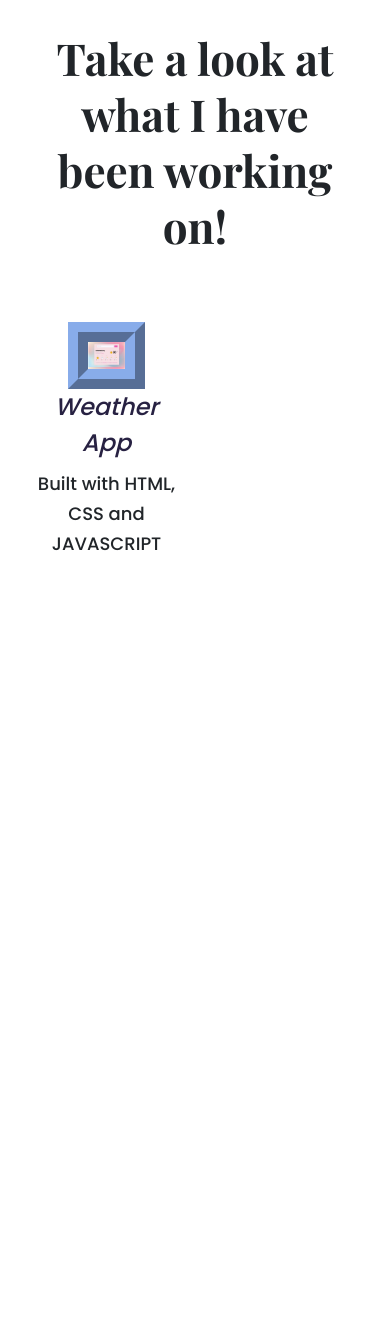
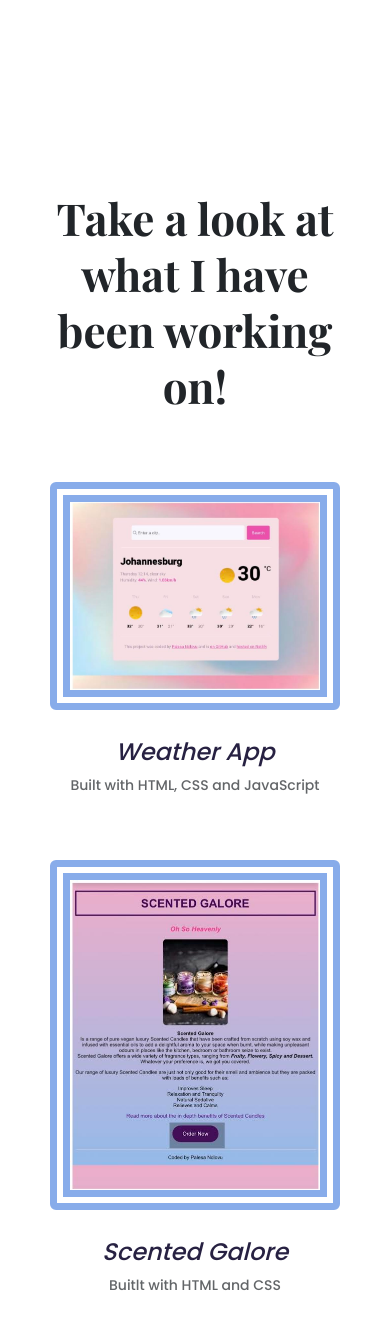
Before and after one commit to LesaN99/Portfolio-project, a plain HTML site: page work.html in a window 390 px wide. Before the commit the page ends 844 px from the top, so only its background shows below. Drawn offline with nearby package versions, Linux system fonts and the light colour scheme.

Commit message:
Injected the work.html file content and more CSS properties to make website  more functional.

```diff
--- a/styles/app.css
+++ b/styles/app.css
@@ -82,28 +82,35 @@ p {
 }
 
 .pic {
-    border: 20px ridge var(--secondary-color);
+    border: 20px double var(--secondary-color);
 }
 .content-container {
     padding: 160px 20px;
-}
-.content-container h1 {
-    font-size: 64px;
-    line-height: 80px;
-}
-
-.content-container p {
-    font-size: 18px;
-    font-family: var(--default-font-family);
 }
 
 .content {
     margin: 30px;
 }
 
+.content h1 {
+    font-size: 64px;
+    font-family: var(--heading-font-family);
+    line-height: 80px;
+}
+
+.content h3 {
+    line-height: 1.5;
+}
+
+.content p {
+    font-size: 14px;
+    font-family: var(--default-font-family);
+}
+
+
 @media (max-width:900px) {
     h1,
-    .content-container h1 {
+    .content h1 {
         font-size: 44px;
         line-height: 56px;
     }
@@ -119,13 +126,16 @@ p {
         padding: 0;
         text-align: center;
     }
-    .content-container {
+    .content {
         text-align: center;
         padding: 0;
     }
 
-    .content-container img {
+    .content p {
+        text-align: center;
+    }
+
+    .content img {
         margin-top: 20px;
-        max-width: 50%;
     }
 }
--- a/work.html
+++ b/work.html
@@ -18,16 +18,25 @@
 <body>
     <div class="container content-container">
     <div class="content">
-    <h1 class="mb-5">Take a look at what I have been working on!</h1>
+    <h1 class="mb-5 text-center">Take a look at what I have been working on!</h1>
     <div class="row">
-        <div class="col-6">
-        <img src="/images/weather.png" alt="weather app picture" class="pic img-fluid" />
-      <h3 class="text-center">
+        <div class="col-md-6 mb-4">
+        <img src="/images/weather.png" alt="weather app picture" class="pic img-fluid mb-4 rounded" />
+      <h3 class="text-center m-0">
         <i> Weather App </i>
     </h3>
-    <p class="text-center">
-        Built with HTML, CSS and JAVASCRIPT
+    <p class="text-center details">
+        Built with HTML, CSS and JavaScript
     </p>
+        </div>
+        <div class="col-md-6 mb-4">
+            <img src="/images/scented.png" alt="scented galore project picture" class="pic img-fluid mb-4 rounded" />
+            <h3 class="text-center m-0">
+            <i>Scented Galore</i>
+            </h3>
+            <p class="text-center details">
+                Buitlt with HTML and CSS
+            </p>
         </div>
     </div>
     </div>
```
Also changed, not shown: index.html (+2 -2 lines).
